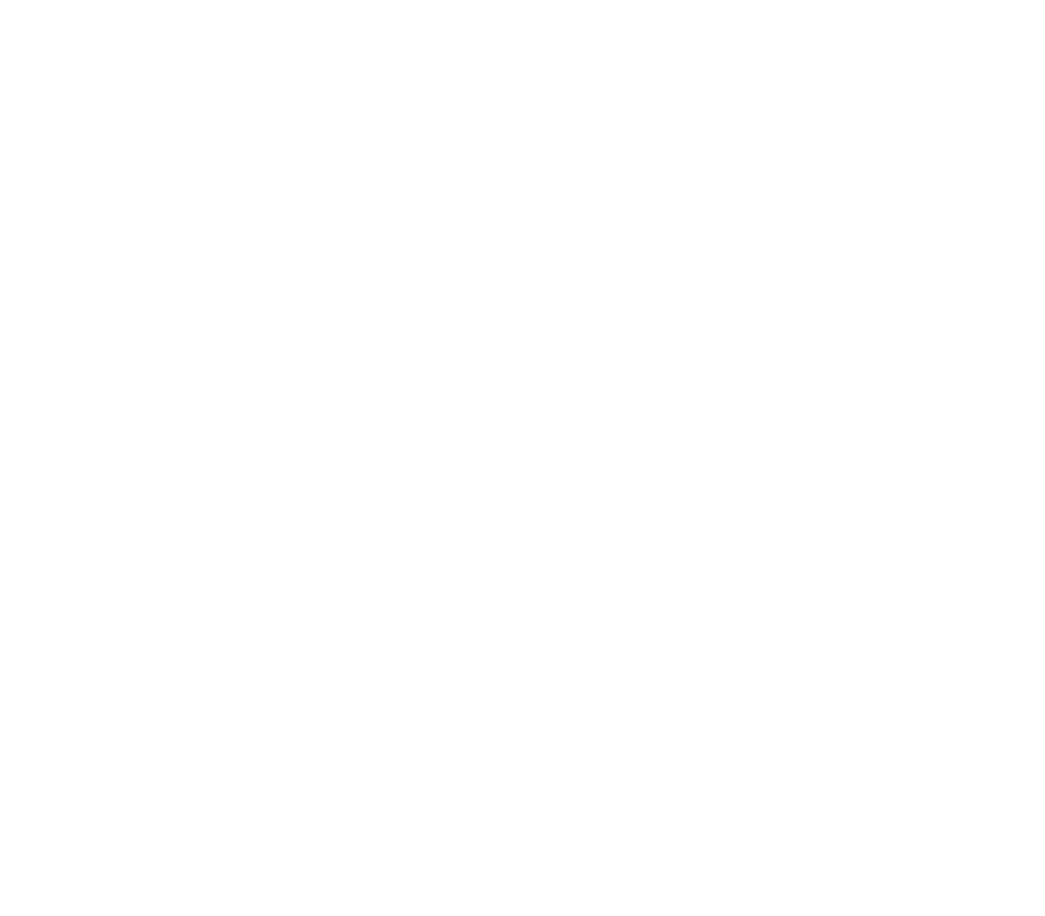
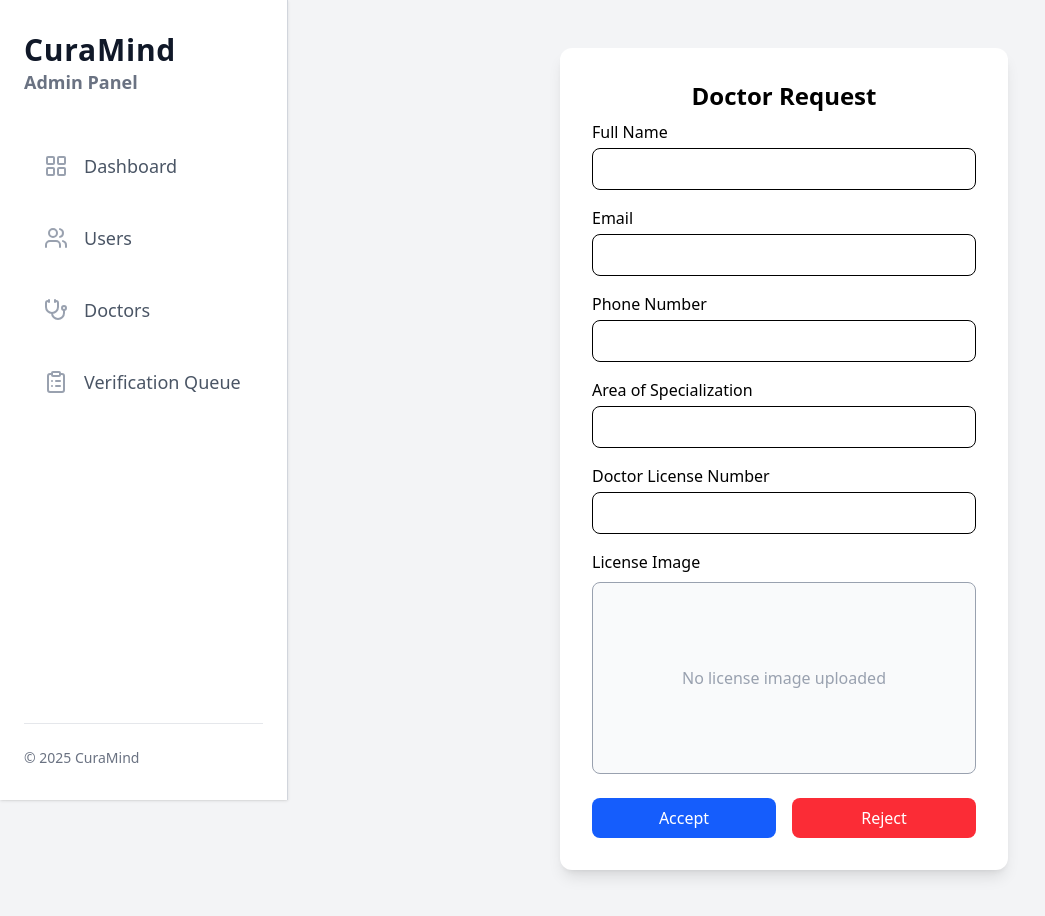
Before and after one commit to Shasank12345/CURA_MIND, a React (Vite) app in the folder Frontend/: page /adminpannel/doctorrespond2 in a window 1280 px wide. Before the commit this address had no page. Shown: the whole page, without its empty margins (0-1045 px from the left). Before the commit the page ends 800 px from the top, so only its background shows below. Built offline with nearby package versions, Linux system fonts and the light colour scheme; the HTML template or start-up script is replaced by a standard one.

Commit message:
Verification Queue done

```diff
--- a/Frontend/src/App.jsx
+++ b/Frontend/src/App.jsx
@@ -14,6 +14,8 @@
 import DoctorDetail from "./Components/Admin/DoctorDetail";
 import Rejectoption from './Components/Admin/Rejectoption';
 import User1 from './Components/Admin/User1'
+import DoctorRespond1 from './Components/Admin/DoctorRespond1'
+import DoctorRespond2 from "./Components/Admin/DoctorRespond2";
 
 // Toast notifications
 import { ToastContainer } from "react-toastify";
@@ -40,6 +42,8 @@
       <Route path="rejectoption" element={<Rejectoption />} />
         <Route path="doctordetail" element={<DoctorDetail/>} />
         <Route path="user1" element={<User1/>} />
+        <Route path="doctorrespond1" element={<DoctorRespond1 />} />
+    <Route path="doctorrespond2" element={<DoctorRespond2 />} />
    </Route>
 </Routes>
 
--- /dev/null
+++ b/Frontend/src/Components/Admin/DoctorRespond1.jsx
@@ -0,0 +1,79 @@
+import React, { useState } from 'react';
+import { useNavigate } from 'react-router-dom';
+
+export default function Demo2() {
+  const navigate = useNavigate();
+
+  const [doctorData] = useState([
+    {
+      id: 1,
+      name: "John Doe",
+      licenseNo: "DL-998877",
+      specification: "Cardiologist",
+      email: "john@example.com",
+    },
+    {
+      id: 2,
+      name: "Jane Smith",
+      licenseNo: "DL-554433",
+      specification: "Dermatologist",
+      email: "jane@example.com",
+    },
+    {
+      id: 3,
+      name: "Basanta",
+      licenseNo: "DL-778899",
+      specification: "Dermatologist",
+      email: "basanta@example.com",
+    },
+  ]);
+
+  return (
+    <div className="p-4 pt-[60px] bg-gray-100 min-h-screen">
+      <h2 className="text-xl font-bold mb-6 text-center">DOCTOR LIST</h2>
+
+      <div className="grid grid-cols-1 sm:grid-cols-2 md:grid-cols-3 gap-6 justify-items-center">
+        {doctorData.map((doctor) => (
+          <div
+            key={doctor.id}
+            className="relative group border p-6 shadow-lg rounded-lg max-w-sm w-full
+                       bg-gradient-to-br from-purple-100 to-yellow-100 overflow-hidden"
+          >
+            <h3 className="text-lg font-semibold mb-2">
+              {doctor.name || 'No Name'}
+            </h3>
+
+            <p className="mb-1">
+              <strong>Email:</strong> {doctor.email || 'N/A'}
+            </p>
+
+            <p className="mb-1">
+              <strong>License No:</strong> {doctor.licenseNo || 'N/A'}
+            </p>
+
+            <p>
+              <strong>Specification:</strong> {doctor.specification || 'N/A'}
+            </p>
+
+            <div
+              className="absolute inset-0 flex items-center justify-center
+                         bg-black/40 backdrop-blur-md rounded-lg z-10
+                         opacity-0 group-hover:opacity-100
+                         transition-opacity duration-300"
+            >
+              <button
+                onClick={() =>
+                  navigate('/adminpannel/doctorrespond2', { state: doctor })
+                }
+                className="bg-blue-500 text-white px-4 py-2 rounded-lg
+                           hover:bg-blue-600 transition"
+              >
+                View Details
+              </button>
+            </div>
+          </div>
+        ))}
+      </div>
+    </div>
+  );
+}
--- /dev/null
+++ b/Frontend/src/Components/Admin/DoctorRespond2.jsx
@@ -0,0 +1,82 @@
+import React, { useState } from 'react';
+import { useLocation } from 'react-router-dom';
+import RejectOption from './Rejectoption';
+
+export default function DoctorRespond2() {
+  const { state: entry } = useLocation();
+  const [showReject, setShowReject] = useState(false);
+
+  return (
+    <div className="relative min-h-screen bg-gray-100 flex items-center justify-center p-4">
+
+
+      <div className={`${showReject ? 'filter blur-sm pointer-events-none' : ''} w-full max-w-md bg-white rounded-xl shadow-lg p-8 transition`}>
+        <h2 className="text-2xl font-bold text-center mb-2">
+         Doctor Request
+        </h2>
+
+        <div className="mb-4">
+          <label className="block font-medium mb-1">Full Name</label>
+          <input type="text" value={entry?.name || entry?.fullname || ''} readOnly className="w-full border rounded-lg px-4 py-2" />
+        </div>
+
+
+        <div className="mb-4">
+          <label className="block font-medium mb-1">Email</label>
+          <input type="email" value={entry?.email || ''} readOnly className="w-full border rounded-lg px-4 py-2" />
+        </div>
+
+        <div className="mb-4">
+          <label className="block font-medium mb-1">Phone Number</label>
+          <input type="text" value={entry?.phone_num || entry?.phonenumber || ''} readOnly className="w-full border rounded-lg px-4 py-2" />
+        </div>
+
+        <div className="mb-4">
+          <label className="block font-medium mb-1">Area of Specialization</label>
+          <input type="text" value={entry?.specification || ''} readOnly className="w-full border rounded-lg px-4 py-2" />
+        </div>
+
+        <div className="mb-4">
+          <label className="block font-medium mb-1">Doctor License Number</label>
+          <input type="text" value={entry?.licenseNo || ''} readOnly className="w-full border rounded-lg px-4 py-2" />
+        </div>
+
+        <div className="mb-6">
+          <label className="block font-medium mb-2">License Image</label>
+          {entry?.licenseImage ? (
+            <img src={entry.licenseImage} alt="Doctor License" className="w-full h-48 object-contain border rounded-lg bg-gray-50" />
+          ) : (
+            <div className="w-full h-48 flex items-center justify-center border rounded-lg bg-gray-50 text-gray-400">
+              No license image uploaded
+            </div>
+          )}
+        </div>
+
+        <div className="flex gap-4">
+          <button onClick={() => alert('Accepted')} className="flex-1 bg-blue-600 text-white py-2 rounded-lg hover:bg-blue-700">
+            Accept
+          </button>
+          <button onClick={() => setShowReject(true)} className="flex-1 bg-red-500 text-white py-2 rounded-lg hover:bg-red-600">
+            Reject
+          </button>
+        </div>
+      </div>
+
+
+      {showReject && (
+        <div className="fixed inset-0 bg-black/40 flex items-center justify-center z-50">
+          <div className="bg-white rounded-xl p-6 shadow-lg w-full max-w-sm relative">
+            <button
+              onClick={() => setShowReject(false)}
+              className="absolute top-2 right-2 text-gray-500 hover:text-gray-700"
+            >
+              ✕
+            </button>
+
+            <RejectOption />
+          </div>
+        </div>
+      )}
+    </div>
+  );
+}
```
